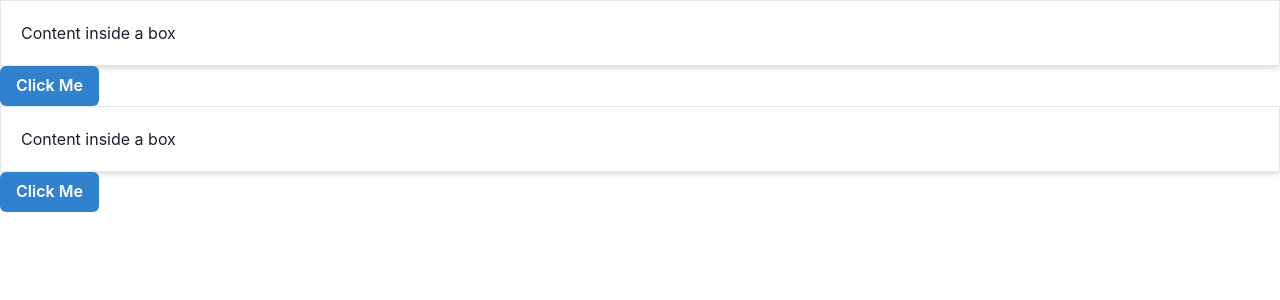
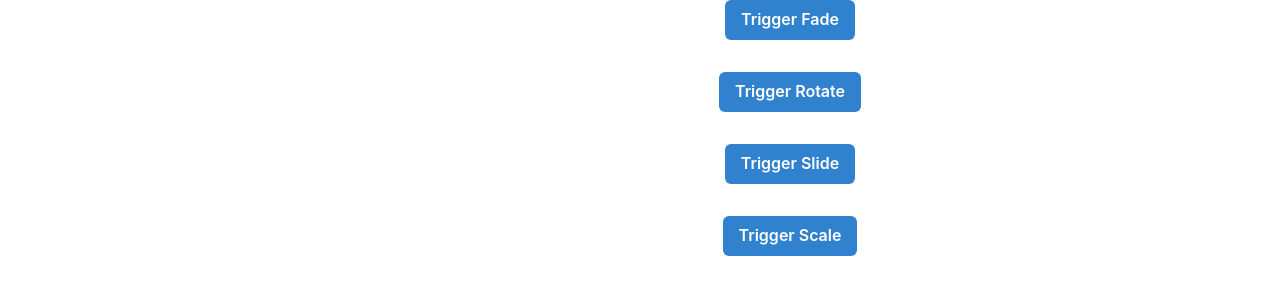
Before and after one commit to jacklion710/framer-motion-playground, a Next.js app: page / in a window 1280 px wide. Shown: the top 300 px of the page. Built offline with nearby package versions, Linux system fonts and the light colour scheme.

Commit message:
Trigger prop

```diff
--- a/app/page.tsx
+++ b/app/page.tsx
@@ -1,39 +1,56 @@
 "use client"
-import React from 'react';
+import React, { useState } from 'react';
 import MotionFade from '../components/MotionSlide';
 import MotionRotate from '../components/MotionSlide';
 import MotionScale from '../components/MotionSlide';
 import MotionSlide from '../components/MotionSlide';
 import {
-  Box,
+  Center,
+  VStack,
   Button,
-  ChakraProvider
+  ChakraProvider,
+  Image
 } from '@chakra-ui/react';
 
 export default function Home() {
+  const [animateFade, setAnimateFade] = useState(false);
+  const [animateRotate, setAnimateRotate] = useState(false);
+  const [animateSlide, setAnimateSlide] = useState(false);
+  const [animateScale, setAnimateScale] = useState(false);
+
   return (
     <ChakraProvider>
+      <VStack spacing={8} align="stretch">
 
-      <MotionFade animationType="fade" duration={1} easing="easeOut">
-        <Box p={5} shadow="md" borderWidth="1px">
-          <p>Content inside a box</p>
-        </Box>
-      </MotionFade>
+        <Center>
+          <MotionFade duration={1} easing="easeOut" trigger={animateFade}>
+            <Image src="/next.svg" alt="Next.js logo" boxSize="25%" />
+          </MotionFade>
+          <Button colorScheme="blue" onClick={() => setAnimateFade(!animateFade)}>Trigger Fade</Button>
+        </Center>
 
-      <MotionRotate animationType="slide" duration={0.5} easing="easeIn">
-        <Button colorScheme="blue">Click Me</Button>
-      </MotionRotate>
+        <Center>
+          <MotionRotate in={animateRotate} duration={0.5} trigger={animateRotate} easing="easeIn">
+            <Image src="/vercel.svg" alt="Vercel logo" boxSize="25%" />
+          </MotionRotate>
+          <Button colorScheme="blue" onClick={() => setAnimateRotate(!animateRotate)}>Trigger Rotate</Button>
+        </Center>
 
-      <MotionSlide animationType="fade" duration={1} easing="easeOut">
-        <Box p={5} shadow="md" borderWidth="1px">
-          <p>Content inside a box</p>
-        </Box>
-      </MotionSlide>
+        <Center>
+          <MotionSlide in={animateSlide} duration={1} trigger={animateSlide}  easing="easeOut">
+            <Image src="/next.svg" alt="Next.js logo" boxSize="25%" />
+          </MotionSlide>
+          <Button colorScheme="blue" onClick={() => setAnimateSlide(!animateSlide)}>Trigger Slide</Button>
+        </Center>
 
-      <MotionScale animationType="slide" duration={0.5} easing="easeIn">
-        <Button colorScheme="blue">Click Me</Button>
-      </MotionScale>
+        <Center>
+          <MotionScale in={animateScale} duration={0.5} trigger={animateScale} easing="easeIn">
+            <Image src="/vercel.svg" alt="Vercel logo" boxSize="25%" />
+          </MotionScale>
+          <Button colorScheme="blue" onClick={() => setAnimateScale(!animateScale)}>Trigger Scale</Button>
+        </Center>
 
+      </VStack>
     </ChakraProvider>
   );
 }
--- a/components/MotionFade.tsx
+++ b/components/MotionFade.tsx
@@ -4,8 +4,9 @@ import { chakra, ChakraProvider } from '@chakra-ui/react';
 interface IFadeMotionComponentProps {
   children: React.ReactNode;
   duration: number;
-  delay: number;
+  delay?: number;
   easing: string;
+  trigger: boolean;
   [prop: string]: any; // for additional props
 }
 
@@ -14,6 +15,7 @@ const FadeMotion: React.FC<IFadeMotionComponentProps> = ({
   duration,
   delay,
   easing,
+  trigger,
   ...props
 }) => {
 
@@ -25,7 +27,7 @@ const FadeMotion: React.FC<IFadeMotionComponentProps> = ({
 
   const motionProps = {
     initial: "initial",
-    animate: "animate",
+    animate: trigger ? "visible" : "hidden",
     exit: "exit",
     variants: fadeVariants,
     transition: {
--- a/components/MotionRotate.tsx
+++ b/components/MotionRotate.tsx
@@ -10,8 +10,9 @@ interface IMotionComponentProps {
   children: React.ReactNode;
   animationType: AnimationType;
   duration: number;
-  delay: number;
+  delay?: number;
   easing: string;
+  trigger: boolean;
   [prop: string]: any; // for additional props
 }
 
@@ -21,6 +22,7 @@ const Motion: React.FC<IMotionComponentProps> = ({
     duration,
     delay,
     easing,
+    trigger,
     ...props
   }) => {
 
@@ -49,7 +51,7 @@ const Motion: React.FC<IMotionComponentProps> = ({
 
   const motionProps = {
     initial: "initial",
-    animate: "animate",
+    animate: trigger ? "visible" : "hidden",
     exit: "exit",
     variants: motionVariants[animationType],
     transition: {
--- a/components/MotionScale.tsx
+++ b/components/MotionScale.tsx
@@ -6,6 +6,7 @@ interface IScaleMotionComponentProps {
   duration: number;
   delay: number;
   easing: string;
+  trigger: boolean;
   [prop: string]: any; // for additional props
 }
 
@@ -14,6 +15,7 @@ const ScaleMotion: React.FC<IScaleMotionComponentProps> = ({
   duration,
   delay,
   easing,
+  trigger,
   ...props
 }) => {
 
@@ -25,7 +27,7 @@ const ScaleMotion: React.FC<IScaleMotionComponentProps> = ({
 
   const motionProps = {
     initial: "initial",
-    animate: "animate",
+    animate: trigger ? "visible" : "hidden",
     exit: "exit",
     variants: scaleVariants,
     transition: {
--- a/components/MotionSlide.tsx
+++ b/components/MotionSlide.tsx
@@ -6,6 +6,7 @@ interface ISlideMotionComponentProps {
   duration: number;
   delay: number;
   easing: string;
+  trigger: boolean;
   [prop: string]: any; // for additional props
 }
 
@@ -14,6 +15,7 @@ const SlideMotion: React.FC<ISlideMotionComponentProps> = ({
   duration,
   delay,
   easing,
+  trigger,
   ...props
 }) => {
 
@@ -25,7 +27,7 @@ const SlideMotion: React.FC<ISlideMotionComponentProps> = ({
 
   const motionProps = {
     initial: "initial",
-    animate: "animate",
+    animate: trigger ? "visible" : "hidden",
     exit: "exit",
     variants: slideVariants,
     transition: {
```
